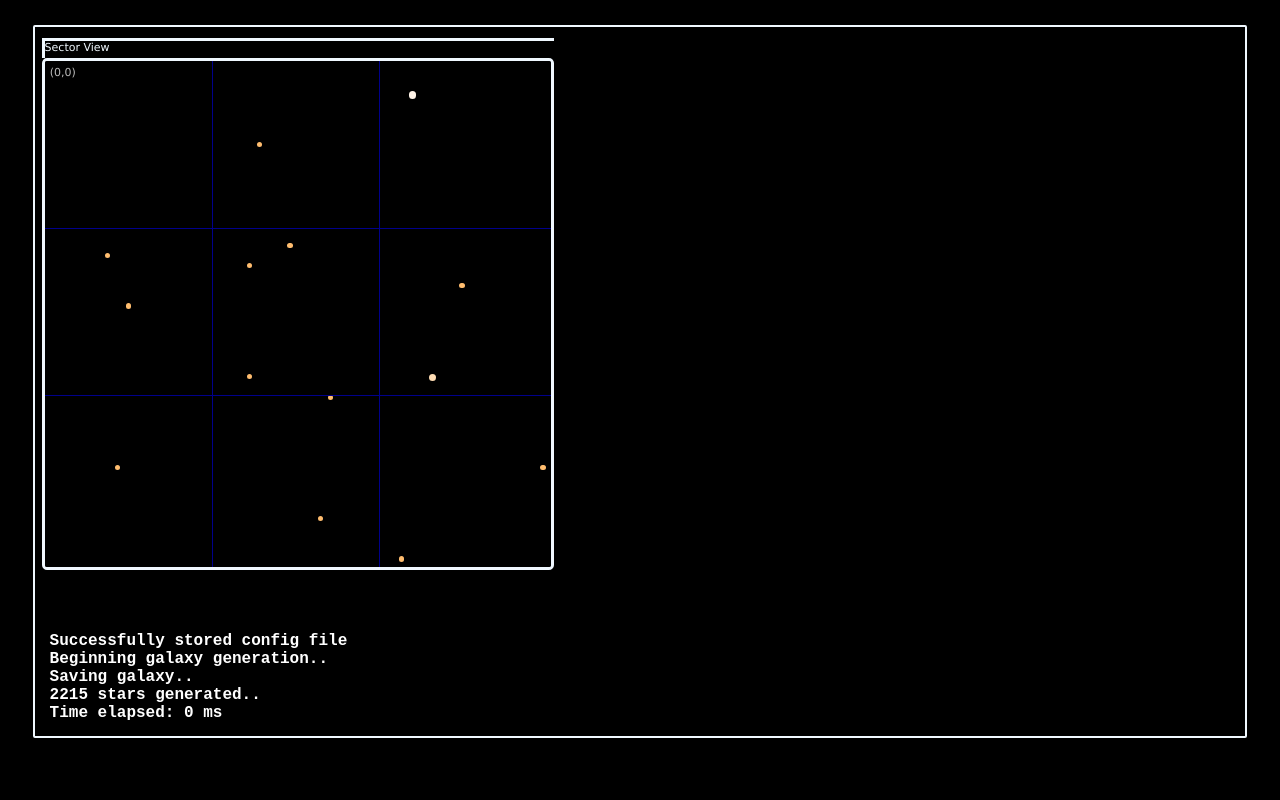
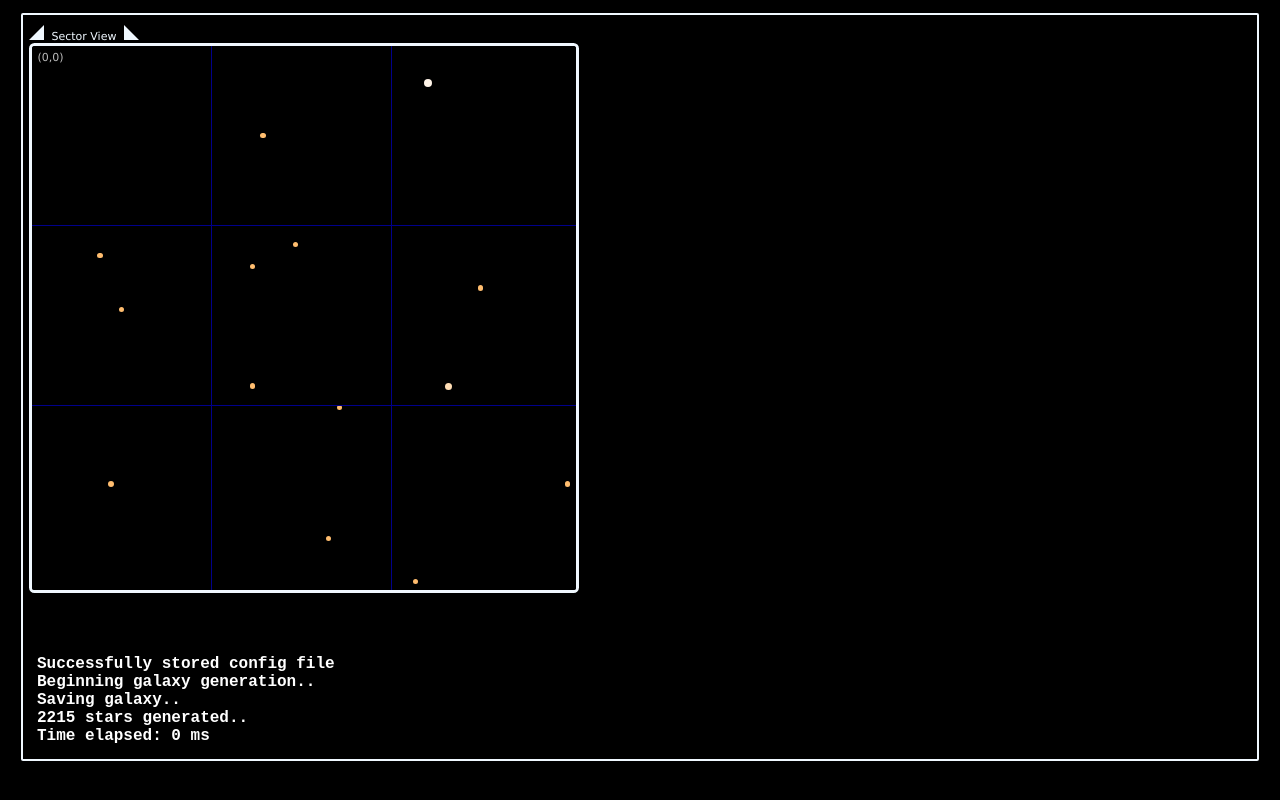
Before and after one commit to timbotron/js-space, a website: page www-root/star_test.html in a window 1280 px wide. Drawn offline with Linux system fonts and the light colour scheme.

Commit message:
label ends working

```diff
--- a/www-root/css/mk2.css
+++ b/www-root/css/mk2.css
@@ -2,7 +2,7 @@ body {
   background: #000;
 }
 #main {
-  margin: 2%;
+  margin: 1%;
   padding: 0.5%;
   border: 2px solid #F0F8FF;
   border-radius: 2px;
@@ -10,16 +10,18 @@ body {
 .viewcube {
   position: relative;
   overflow: hidden;
-  max-width: 512px;
+  max-width: 550px;
 }
-.cubelabel {
+.label-section {
   color: #F0F8FF;
   font-family: Verdana,serif;
   font-size: 11px;
-  margin: 4px 0 0 0;
-  padding: 0 0 4px 0;
-  border-left: 3px solid #F0F8FF;
-  border-top: 3px solid #F0F8FF;
+  margin: 4px 0 -4px 0;
+  padding: 0;
+}
+.label {
+  margin: 4px;
+  display: inline-block;
 }
 .cubecontent {
   border: 3px solid #F0F8FF;
--- a/www-root/js/gen_methods.js
+++ b/www-root/js/gen_methods.js
@@ -165,8 +165,8 @@ function gen_other_map() {
 				max_m: 0.7,
 				min_r: 0.008,
 				max_r: 0.02,
-				min_l: 0.1,
-				max_l: 0.001};
+				min_l: 0.001,
+				max_l: 0.1};
 	r[1] = {cls: "K",
 				type:"giant",
 				min_t: 30,
@@ -475,8 +475,33 @@ function start() {
 	oReq.send();
 }
 
+function paintLabelEnds() {
+	var lefts = document.getElementsByClassName('ll-end');
+	var rights = document.getElementsByClassName('rl-end');
+
+	for(var i = 0;i < lefts.length;i++) {
+		var ctx = lefts[i].getContext('2d');
+		ctx.beginPath();
+		ctx.fillStyle = ' #F0F8FF';
+		ctx.moveTo(0,15);
+		ctx.lineTo(15,0);
+		ctx.lineTo(15,15);
+		ctx.fill();
+	}
+	for(var i = 0;i < rights.length;i++) {
+		var ctx = rights[i].getContext('2d');
+		ctx.beginPath();
+		ctx.fillStyle = ' #F0F8FF';
+		ctx.moveTo(15,15);
+		ctx.lineTo(0,0);
+		ctx.lineTo(0,15);
+		ctx.fill();
+	}
+}
+
 document.addEventListener("DOMContentLoaded", function(event) {
   	start();
+  	paintLabelEnds();
 
 	document.onkeydown = checkKey;
 
--- a/www-root/star_test.html
+++ b/www-root/star_test.html
@@ -10,7 +10,11 @@
 <body>
 <div id="main">
 	<div class="viewcube">
-		<div class="cubelabel">Sector View</div>
+		<div class="label-section">
+			<canvas class="ll-end" height="15" width="15"></canvas>
+			<div class="label">Sector View</div>
+			<canvas class="rl-end" height="15" width="15"></canvas>
+		</div>
 		<div class="cubecontent">
 			<div class="grid">
 
```
